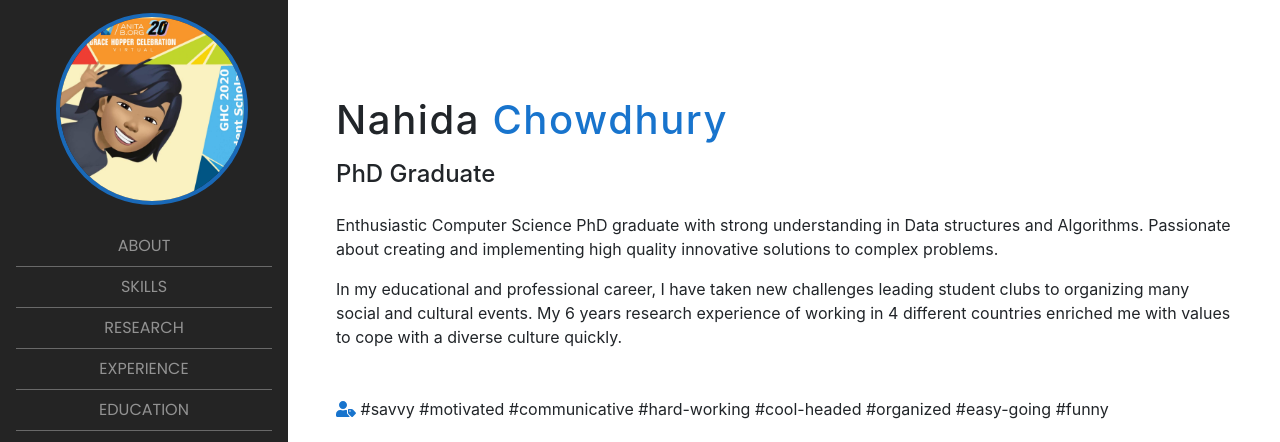
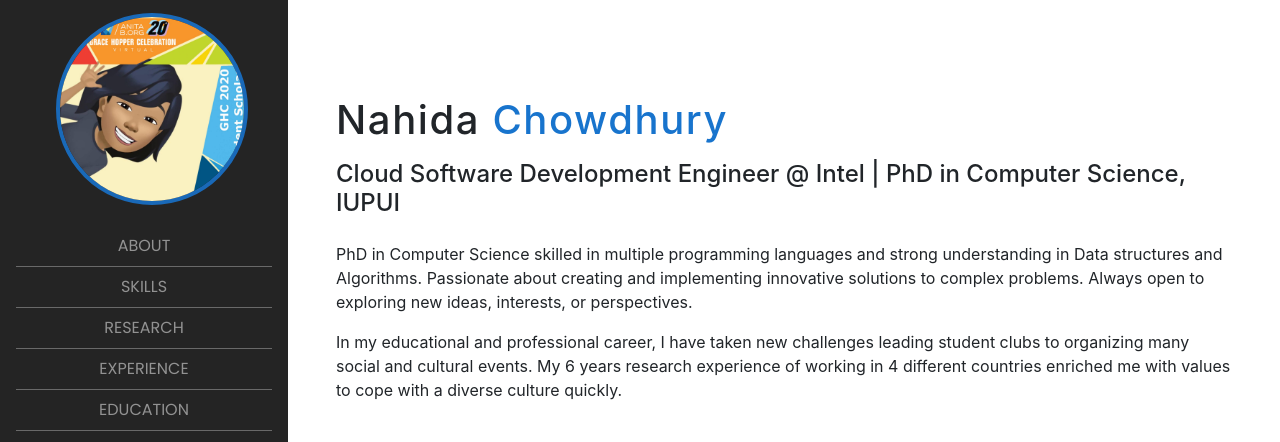
Before and after one commit to nahidasu/nahida.github.io, a website with bundled scripts: page index.html in a window 1280 px wide. Shown: the top 442 px of the page. Built offline with nearby package versions, Linux system fonts and the light colour scheme; a web font is replaced by a local one.

Commit message:
Updated the title

```diff
--- a/index.html
+++ b/index.html
@@ -147,14 +147,14 @@
             <span class="family-name"> Chowdhury</span>
           </h1>
           <p class="mobile-profession">
-            PhD Graduate
+            Cloud Software Development Engineer @ Intel | PhD in Computer Science, IUPUI
           </p>
           <h4 class="mb-4">
-            PhD Graduate
+            Cloud Software Development Engineer @ Intel | PhD in Computer Science, IUPUI
           </h4>
 
           <p class="mb-3">
-           Enthusiastic Computer Science PhD graduate with strong understanding in Data structures and Algorithms. Passionate about creating and implementing high quality innovative solutions to complex problems.
+           PhD in Computer Science skilled in multiple programming languages and strong understanding in Data structures and Algorithms. Passionate about creating and implementing innovative solutions to complex problems. Always open to exploring new ideas, interests, or perspectives.
           </p>
 
           <p>
```
